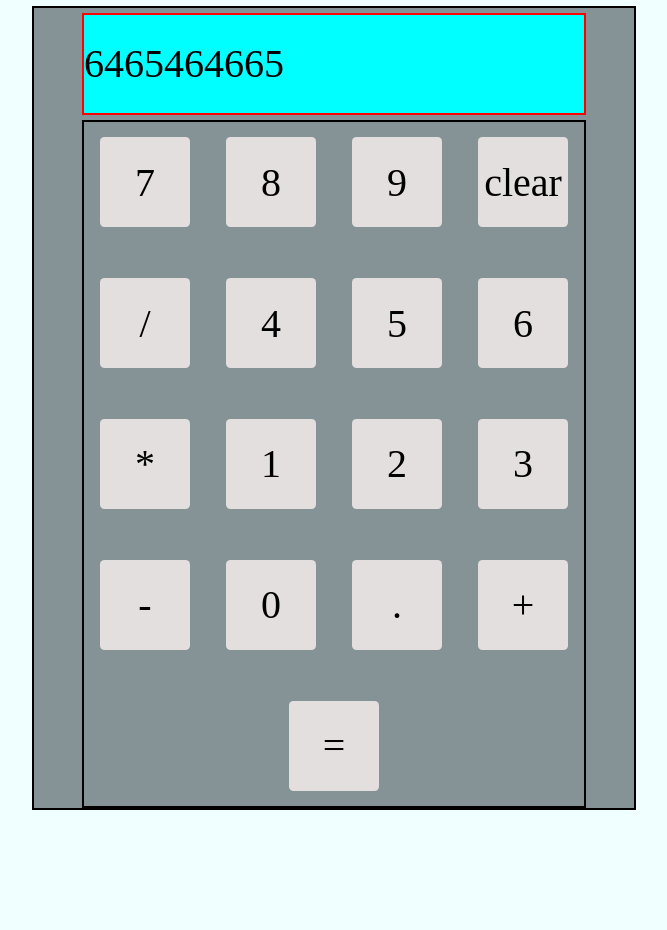
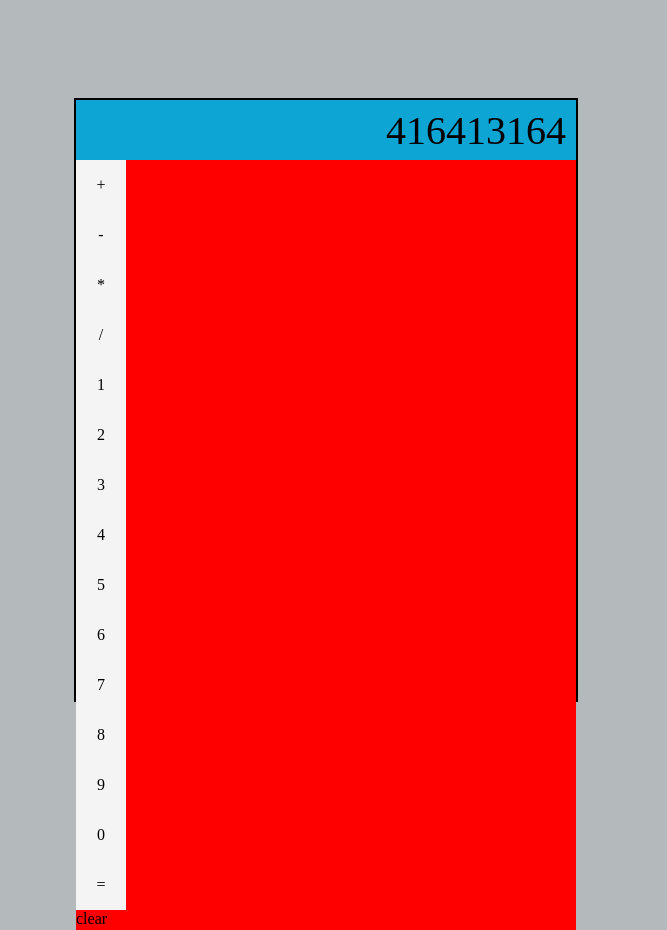
Before and after one commit to SVM845/calculator, a plain HTML site: page index.html in a window 1280 px wide. Shown: the top 930 px of the page, without its empty margins (314-981 px from the left). Before the commit the page ends 816 px from the top, so only its background shows below. Drawn offline with Linux system fonts and the light colour scheme.

Commit message:
0.13
revamp

```diff
--- a/index.html
+++ b/index.html
@@ -1,34 +1,40 @@
 <!DOCTYPE html>
 <html lang="en">
+
 <head>
     <meta charset="UTF-8">
     <meta name="viewport" content="width=device-width, initial-scale=1.0">
     <title>Calculator</title>
     <link rel="stylesheet" href="style.css">
 </head>
+
 <body>
-    <div id="container">
-        <div id="display">6465464665</div>
+    <div class="calculator">
+        <div id="display">416413164</div>
         <div id="buttonsContainer">
-            <div>7</div>
-            <div>8</div>
-            <div>9</div>
-            <div>clear</div>
-            <div>/</div>
-            <div>4</div>
-            <div>5</div>
-            <div>6</div>
-            <div>*</div>
-            <div>1</div>
-            <div>2</div>
-            <div>3</div>
-            <div>-</div>
-            <div>0</div>
-            <div>.</div>
-            <div>+</div>
-            <div>=</div>
+            <div class="buttons">
+                <div>+</div>
+                <div>-</div>
+                <div>*</div>
+                <div>/</div>
+
+                <div>1</div>
+                <div>2</div>
+                <div>3</div>
+                <div>4</div>
+                <div>5</div>
+                <div>6</div>
+                <div>7</div>
+                <div>8</div>
+                <div>9</div>
+                <div>0</div>
+
+                <div>=</div>
+                <d>clear</d>
+            </div>
         </div>
     </div>
     <script src="script.js"></script>
 </body>
+
 </html>
--- a/style.css
+++ b/style.css
@@ -1,53 +1,49 @@
 body {
+    margin: 0px;
+    width: 100vw;
     height: 100vh;
-    width: 100vw;
-    background-color: azure;
     display: flex;
     justify-content: center;
     align-items: center;
+    background-color: rgb(180, 185, 187);
 }
 
-#container {
+.calculator {
     display: flex;
     flex-direction: column;
-    justify-content: center;
-    align-items: center;
+    width: 500px;
+    height: 600px;
     border: 2px solid rgb(0, 0, 0);
-    background-color: rgb(133, 147, 150);
-    width: 600px;
-    height: 800px;
 }
 #display {
+    font-size: 40px;
+    padding: 10px;
     display: flex;
     align-items: center;
-    margin:5px ;
-    width:500px;
-    height: 100px;
-    border: 2px solid red;
-    background-color: aqua;
-    font-size: 40px;
-}
-#buttonsContainer {
-    display: flex;
-    justify-content:space-evenly;
-    align-items: center;
-    flex-wrap: wrap;
-    gap: 20px;
-    border: 2px solid black;
-    width: 500px;
-    height: 700px;
+    justify-content: flex-end;
+    background-color: rgb(13, 165, 211);
+    width: 100%;
+    height: 60px;
+    box-sizing: border-box;
 }
 
-#buttonsContainer div{
-    font-size: 40px ;
+
+
+#buttonsContainer {
+    flex: 1;
+    display: grid;
+    grid-template-columns: repeat(4, 1fr);
+    grid-template-rows: repeat(4, 1fr);
+    width: 100%;
+    box-sizing: border-box;
+    background-color: red;
+}
+
+.buttons div {
     display: flex;
+    align-items: center;
     justify-content: center;
-    align-items: center ;
-    background-color: rgb(228, 223, 223);
-    height: 90px;
-    width: 90px;
-    border-radius: 5%;
+    background-color: rgb(245, 244, 244);
+    width: 50px;
+    height: 50px;
 }
-#lastButton{
-    width: 300px;
-}
```
